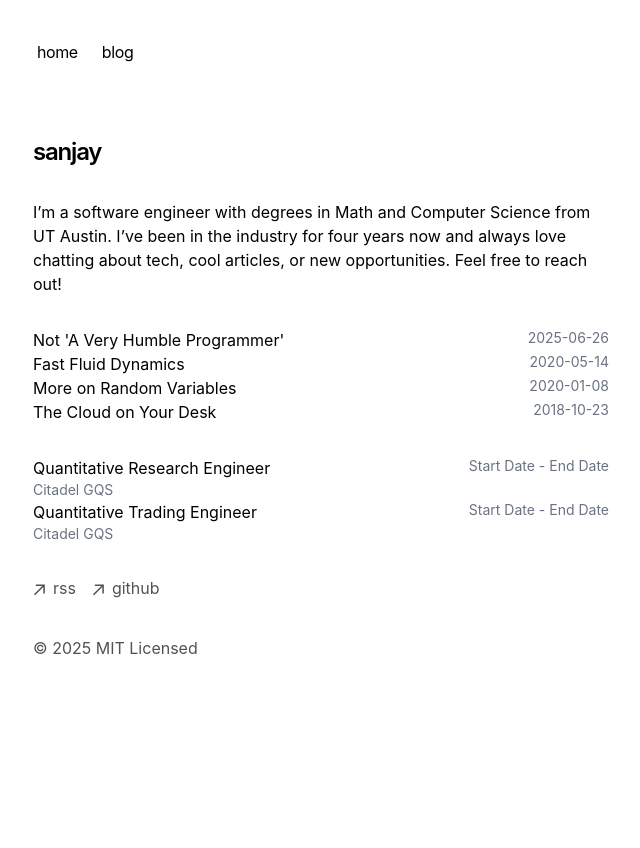
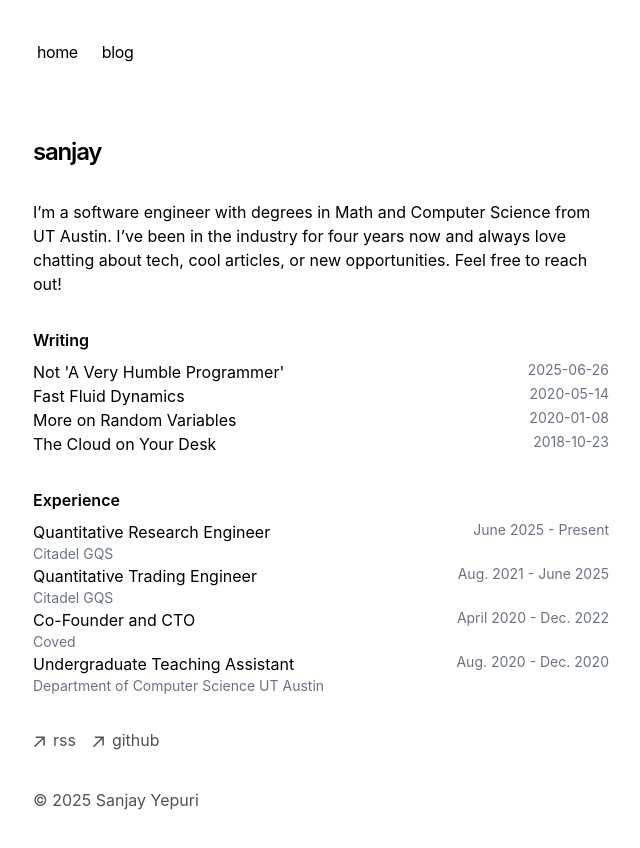
Before and after one commit to sanjayyepuri/personalsite-v4, a Next.js app: page / in a window 1280 px wide. Shown: the top 848 px of the page, without its empty margins (319-959 px from the left). Before the commit the page ends 800 px from the top, so only its background shows below. Built offline with nearby package versions, Linux system fonts and the light colour scheme.

Commit message:
fix images and fill out resume

```diff
--- a/app/blog/posts/2018-10-23-the-cloud-on-your-desk.mdx
+++ b/app/blog/posts/2018-10-23-the-cloud-on-your-desk.mdx
@@ -20,7 +20,7 @@ After I had looked online at other Pi clusters (such as this [one](https://makez
 
 I then 3D printed [this](https://www.thingiverse.com/thing:1573414) stackable chassis for the Pis which I attached to the switch using a special permanent 3M tape. The end result was a little messy because I had run out of plastic towards the end of the print however the cluster was still functional. In fact this had allowed me to later borrow a friends Pi screen to attach to the top of the cluster (the cherry on top). This is how it turned out:
 
-![](../assets/pi-cluster-build.jpeg)
+![](/images/pi-cluster-build.jpeg)
 
 ## Next Steps
 Since the spring after I had assembled the components, I've been swamped by school work; the cluster has mostly been sitting idle on a shelf collecting dust. However last weekend the project got revived. I made it a goal that I complete the project and document the path I take.
--- a/app/blog/posts/2020-05-14-fast-fluid-dynamics.mdx
+++ b/app/blog/posts/2020-05-14-fast-fluid-dynamics.mdx
@@ -4,6 +4,8 @@ publishedAt: 2020-05-14
 author: Sanjay Yepuri & Helen Zhou
 type: post
 ---
+
+Co-authored by Sanjay Yepuri and Helen Zhou.
 
 Fluids can be found all around us; everything from a glass of water to a wisp of smoke is governed by the laws of fluid dynamics. These laws are ingrained in us when we watch how a river flows or ocean waves crash. As a result, efficient and accurate fluid simulation is crucial for animating games and movies.
 For our final project we implemented an algorithm called Fast Fluid Dynamics (FFD) using Rust and WebGL. This is a method for creating real-time, stable fluid simulations that run entirely on the GPU based on Jos Stam’s paper, “Stable Fluids” (Stam 1999).
@@ -33,7 +35,7 @@ On a computer we represent a fluid as a 2D array of velocity vectors (or in the
 
 In our implementation, these passes are fragment shaders written in GLSL. The velocity vector field is stored as a floating point RGB texture that is passed as a uniform to each shader program; the new vector field is then rendered to another texture. In order to be efficient, each pass has two textures which alternate as input and output. After we output the final velocity field, we advect the color field which is ultimately rendered to the screen.
 
-![Diagram illustrating the fluid shader pipeline, showing the flow of data between textures and shader programs.](../assets/fluid-shader-pipeline.png)
+![Diagram illustrating the fluid shader pipeline, showing the flow of data between textures and shader programs.](/images/fluid-shader-pipeline.png)
 
 ### Shader Programs
 
--- a/app/components/footer.tsx
+++ b/app/components/footer.tsx
@@ -43,7 +43,7 @@ export default function Footer() {
         </li>
       </ul>
       <p className="mt-8 text-neutral-600 dark:text-neutral-300">
-        © {new Date().getFullYear()} MIT Licensed
+        © {new Date().getFullYear()} Sanjay Yepuri
       </p>
     </footer>
   )
--- a/app/components/resume.tsx
+++ b/app/components/resume.tsx
@@ -7,14 +7,26 @@ const experienceItems: Array<{
   {
     title: "Quantitative Research Engineer",
     company: "Citadel GQS",
-    startDate: "Start Date",
-    endDate: "End Date",
+    startDate: "June 2025",
+    endDate: "Present",
   },
   {
     title: "Quantitative Trading Engineer",
     company: "Citadel GQS",
-    startDate: "Start Date",
-    endDate: "End Date",
+    startDate: "Aug. 2021",
+    endDate: "June 2025",
+  },
+  {
+    title: "Co-Founder and CTO",
+    company: "Coved",
+    startDate: "April 2020",
+    endDate: "Dec. 2022",
+  },
+  {
+    title: "Undergraduate Teaching Assistant",
+    company: "Department of Computer Science UT Austin",
+    startDate: "Aug. 2020",
+    endDate: "Dec. 2020",
   },
 ];
 
--- a/app/page.tsx
+++ b/app/page.tsx
@@ -14,9 +14,11 @@ export default function Page() {
           opportunities. Feel free to reach out!`}
       </p>
       <div className="my-8">
+        <h3 className="font-semibold my-2">Writing</h3>
         <BlogPosts />
       </div>
       <div>
+        <h3 className="font-semibold my-2">Experience</h3>
         <ExperienceList />
       </div>
     </section>
```
Also changed, not shown: public/images/fluid-shader-pipeline.png (added), 1 other file (tests, documents, lock files or other folders).
